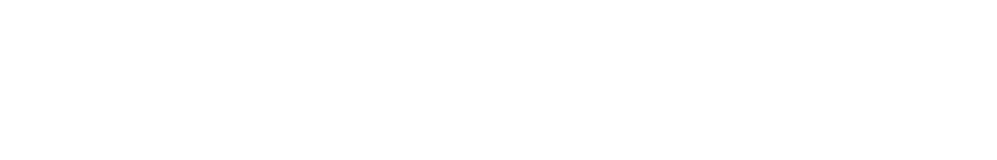
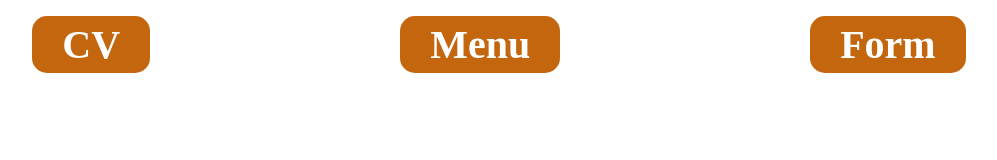
Before and after one commit to ChrisLee-official/f8-zoom-day-4, a plain HTML site: page index.html in a window 1280 px wide. Shown: the whole page, without its empty margins (141-1138 px from the left). Drawn offline with Linux system fonts and the light colour scheme.

Commit message:
update second time

```diff
--- a/index.html
+++ b/index.html
@@ -1,13 +1,46 @@
 <!DOCTYPE html>
 <html lang="en">
+
 <head>
     <meta charset="UTF-8">
     <meta name="viewport" content="width=device-width, initial-scale=1.0">
-    <title>Document</title>
-    <link rel="stylesheet" href="./CSS/reset.css">
-    <link rel="stylesheet" href="./CSS/style.css">
+    <title>Request Homework</title>
+    <style>
+        .request-homework ul {
+            display: flex;
+            flex-direction: row;
+            gap: 250px;
+            padding: 0;
+            justify-content: center;
+
+        }
+
+        li {
+            border-radius: 15px;
+            background-color: rgb(196, 102, 14);
+            padding: 5px 30px;
+            list-style: none;
+
+
+        }
+
+        li a {
+            color: white;
+            font-size: 40px;
+            text-decoration: none;
+            font-weight: bold;
+        }
+    </style>
 </head>
+
 <body>
+    <div class="request-homework">
+        <ul>
+            <li><a href="./CV.html">CV</a></li>
+            <li><a href="./menu.html">Menu</a></li>
+            <li><a href="./form.html">Form</a></li>
+        </ul>
+    </div>
+</body>
 
-</body>
 </html>
```
Also changed, not shown: CV.html (added, +16 -0 lines), form.html (added), menu.html (added).
